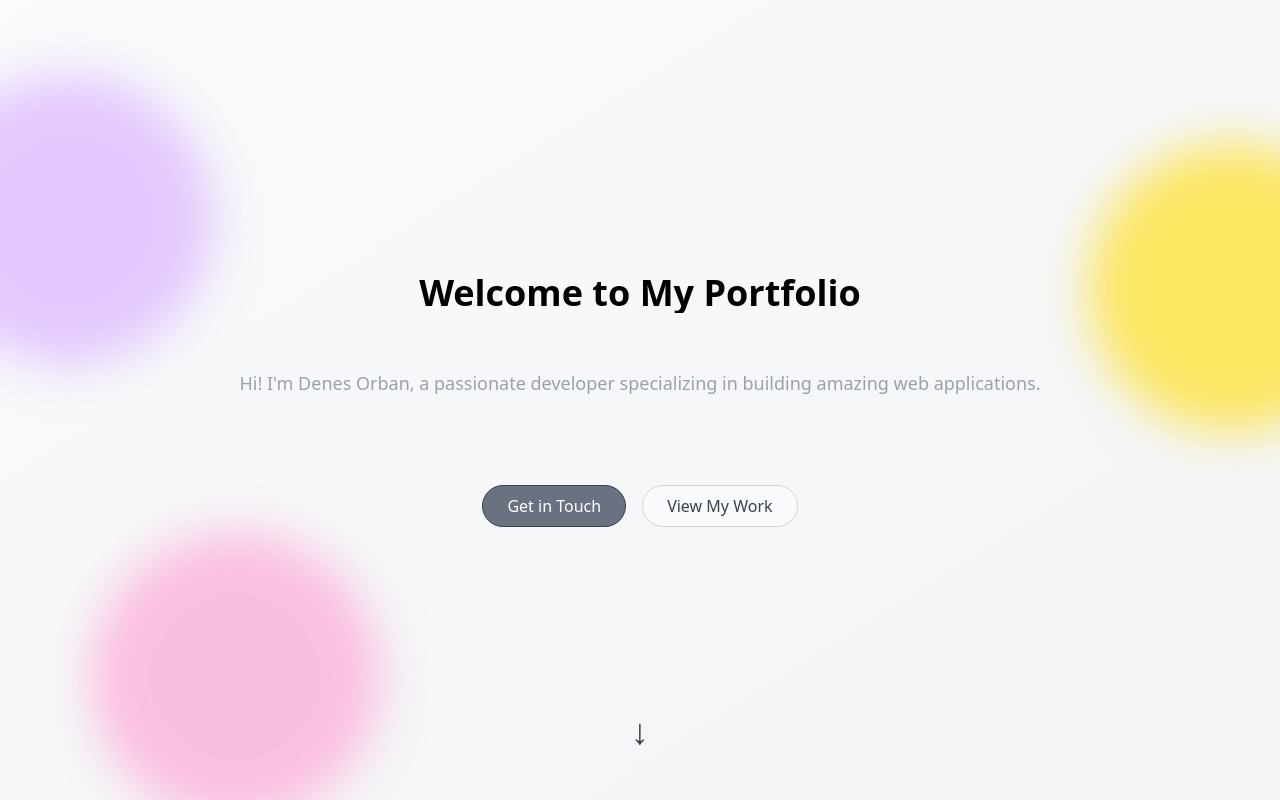
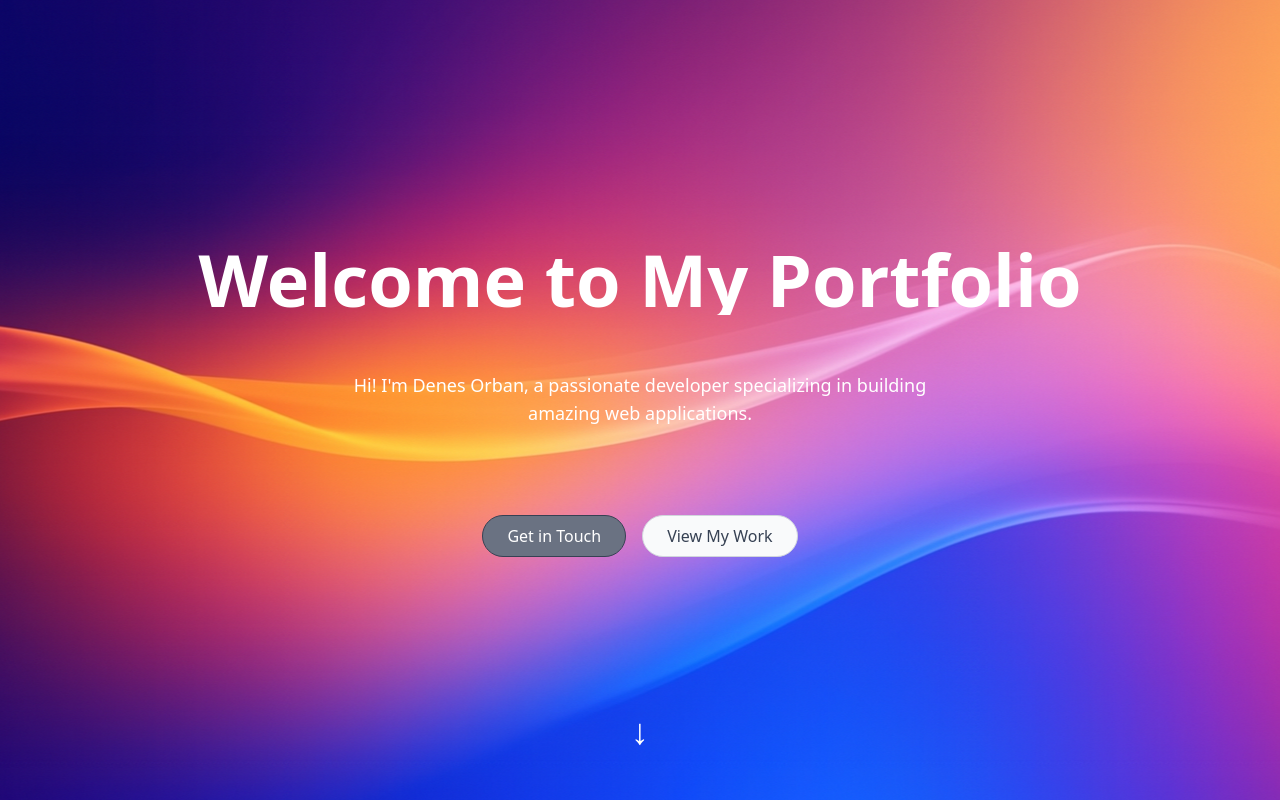
Before and after one commit to Denes0216/portfolio, a React (Vite) app: page / in a window 1280 px wide. Shown: the top 800 px of the page. Built offline with nearby package versions, Linux system fonts and the light colour scheme.

Commit message:
Change background image for hero

```diff
--- a/src/components/AnimatedBackground.tsx
+++ /dev/null
@@ -1,9 +0,0 @@
-export default function AnimatedBackground() {
-  return (
-    <div className="absolute inset-0 z-0 pointer-events-none">
-      <div className="absolute top-20 -left-20 w-72 h-72 bg-purple-300 rounded-full mix-blend-multiply filter blur-xl opacity-70 animate-[float_7s_ease-in-out_infinite]"></div>
-      <div className="absolute top-40 -right-20 w-72 h-72 bg-yellow-300 rounded-full mix-blend-multiply filter blur-xl opacity-70 animate-[float_9s_ease-in-out_infinite] animation-delay-2000"></div>
-      <div className="absolute -bottom-8 left-20 w-72 h-72 bg-pink-300 rounded-full mix-blend-multiply filter blur-xl opacity-70 animate-[float_8s_ease-in-out_infinite] animation-delay-4000"></div>
-    </div>
-  );
-}
--- a/src/components/Hero.tsx
+++ b/src/components/Hero.tsx
@@ -1,4 +1,4 @@
-import AnimatedBackground from "./AnimatedBackground";
+import heroBackground from "../assets/hero_background.png";
 
 export default function Hero() {
   const goToSection = (sectionId: string) => {
@@ -9,12 +9,14 @@ export default function Hero() {
   };
 
   return (
-    <section className="relative flex flex-col items-center justify-center min-h-screen bg-linear-to-br from-gray-50 to-gray-100 m-0 text-center p-4 gap-10 overflow-hidden">
-      <AnimatedBackground />
-      <h1 className="relative z-10 text-4xl font-bold mb-4 animate-[appearFromLeft_1.5s_ease-out_forwards]">
+    <section
+      className="relative flex flex-col items-center justify-center min-h-screen bg-linear-to-br from-gray-50 to-gray-100 m-0 text-center p-4 gap-10 overflow-hidden animate-[bgPan_20s_ease-in-out_infinite]"
+      style={{ backgroundImage: `url(${heroBackground})`, backgroundSize: '120%', backgroundPosition: 'center' }}
+    >
+      <h1 className="relative z-10 text-7xl text-white font-bold mb-4 animate-[appearFromLeft_1.5s_ease-out_forwards]">
         Welcome to My Portfolio
       </h1>
-      <p className="relative z-10 text-lg animate-[appearFromBottom_1.5s_ease-out_forwards] text-gray-400">
+      <p className="relative z-10 text-lg animate-[appearFromBottom_1.5s_ease-out_forwards] text-white max-w-xl">
         Hi! I'm Denes Orban, a passionate developer specializing in building
         amazing web applications.
       </p>
@@ -30,7 +32,7 @@ export default function Hero() {
         </button>
       </div>
       <i
-        className="absolute bottom-10 text-4xl text-gray-700 animate-bounce cursor-pointer"
+        className="absolute bottom-10 text-4xl text-white animate-bounce cursor-pointer"
         onClick={goToSection.bind(null, "about")}
       >
         ↓
--- a/src/index.css
+++ b/src/index.css
@@ -7,6 +7,15 @@ html {
 @media (prefers-reduced-motion: no-preference) {
     html {
         scroll-behavior: smooth;
+    }
+}
+
+@keyframes bgPan {
+    0%, 100% {
+        background-position: 0% center;
+    }
+    50% {
+        background-position: 100% center;
     }
 }
 
```
Also changed, not shown: src/assets/hero_background.png (added).
